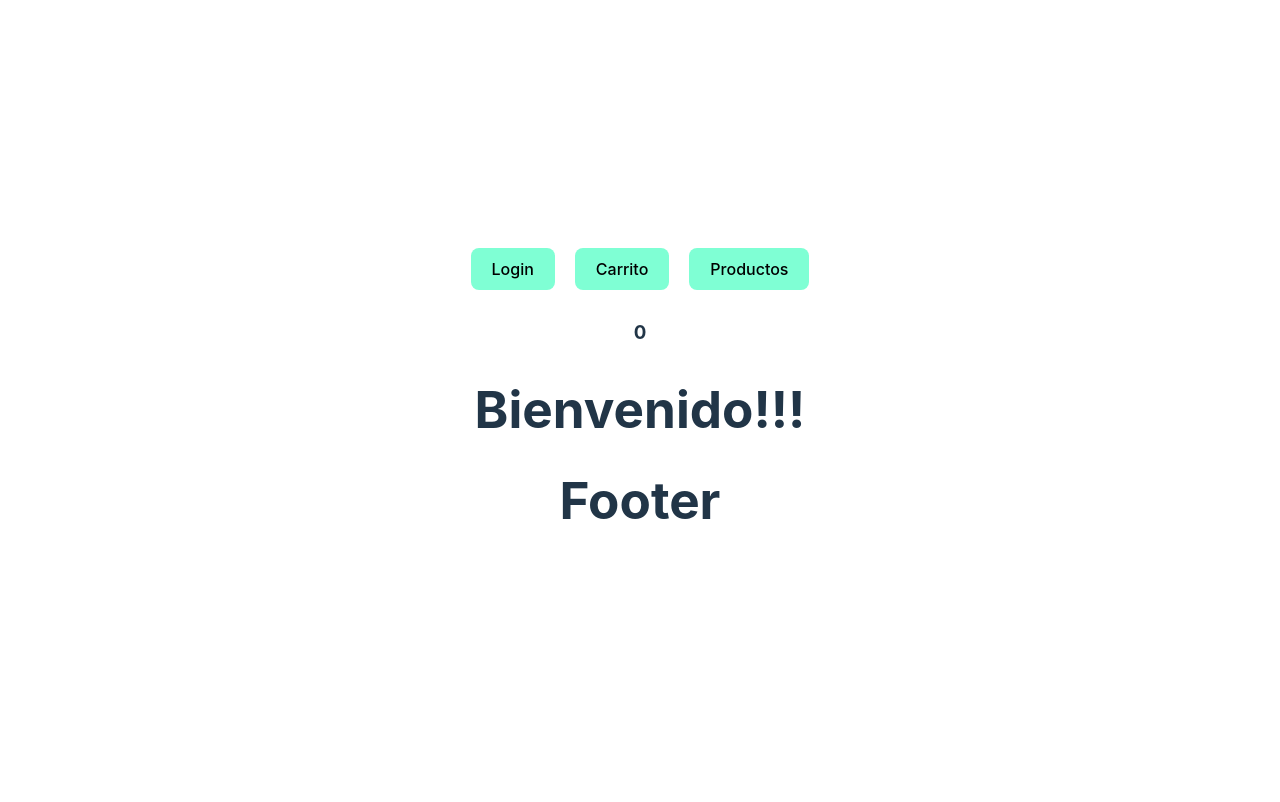
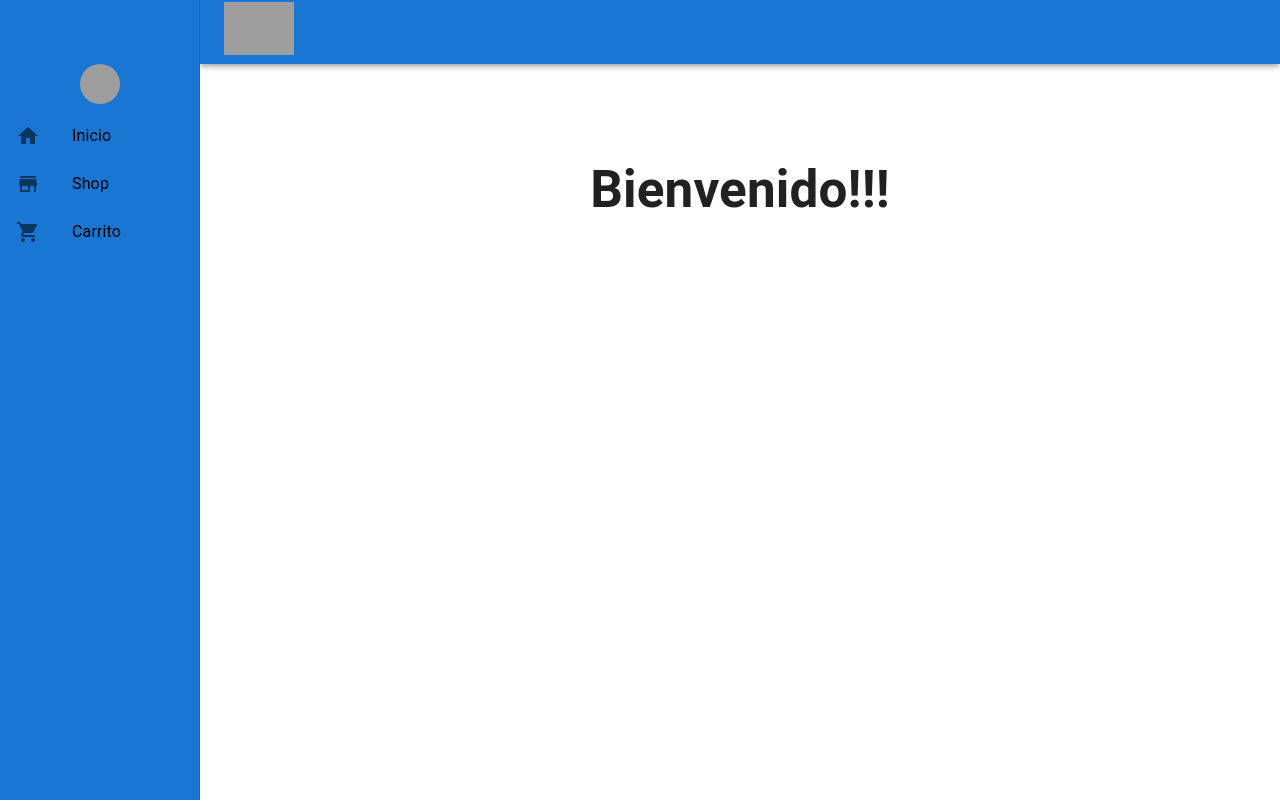
Before and after one commit to florrueda/Frontend-3, a React (Vite) app: page / in a window 1280 px wide. Shown: the top 802 px of the page. Built offline with nearby package versions, Linux system fonts and the light colour scheme; grey boxes are pictures that could not be loaded.

Commit message:
CLase-21

```diff
--- a/src/Components/Layout/Layout.jsx
+++ b/src/Components/Layout/Layout.jsx
@@ -1,7 +1,7 @@
 import React, { useContext, useEffect } from 'react';
-import Navbar from './Navbar/Navbar';
 import { Outlet } from "react-router-dom";
 import { CartContextReducer } from '../../Context/CartContextReducer';
+import NavbarMaterial from './Navbar/NavbarMaterial';
 
 const Layout = () => {
     const { state, dispatch } = useContext(CartContextReducer);
@@ -12,7 +12,7 @@
 
     return (
         <div>
-            <Navbar></Navbar>
+            <NavbarMaterial></NavbarMaterial>
             <h3>{state.totalQuantity}</h3>
             <Outlet></Outlet>
             <h1>Footer</h1>
--- /dev/null
+++ b/src/Components/Layout/Navbar/NavbarMaterial.jsx
@@ -0,0 +1,160 @@
+import React, { useState } from "react";
+import AppBar from "@mui/material/AppBar";
+import Box from "@mui/material/Box";
+import CssBaseline from "@mui/material/CssBaseline";
+import Drawer from "@mui/material/Drawer";
+import IconButton from "@mui/material/IconButton";
+import List from "@mui/material/List";
+import ListItem from "@mui/material/ListItem";
+import ListItemButton from "@mui/material/ListItemButton";
+import ListItemIcon from "@mui/material/ListItemIcon";
+import ListItemText from "@mui/material/ListItemText";
+import MenuIcon from "@mui/icons-material/Menu";
+import HomeIcon from "@mui/icons-material/Home";
+import StoreIcon from '@mui/icons-material/Store';
+import ShoppingCartIcon from "@mui/icons-material/ShoppingCart";
+import Toolbar from "@mui/material/Toolbar";
+import { Avatar } from "@mui/material";
+import LogoutIcon from "@mui/icons-material/Logout";
+import { Outlet } from "react-router-dom";
+import {useNavigate} from 'react-router-dom'
+
+const drawerWidth = 200;
+
+const NavbarMaterial = (props) => {
+  const { window } = props;
+  const navigate = useNavigate()
+  const [mobileOpen, setMobileOpen] = useState(false);
+
+  const handleDrawerToggle = () => {
+    setMobileOpen(!mobileOpen);
+  };
+
+  const drawer = (
+    <div>
+      <Toolbar />
+      <Box
+        display={"flex"}
+        flexDirection="column"
+        spacing={0}
+        justifyContent="center"
+        alignItems={"center"}
+      >
+        <Avatar alt="Remy Sharp" src={"sadsa"} />
+      </Box>
+      <List>
+        <ListItem disablePadding>
+          <ListItemButton onClick={()=>navigate('/')}>
+            <ListItemIcon>
+              <HomeIcon />
+            </ListItemIcon>
+            <ListItemText primary={"Inicio"} sx={{ color: "black" }} />
+          </ListItemButton>
+        </ListItem>
+        <ListItem disablePadding>
+          <ListItemButton onClick={()=>navigate('/products')}>
+            <ListItemIcon>
+              <StoreIcon />
+            </ListItemIcon>
+            <ListItemText primary={"Shop"} sx={{ color: "black" }} />
+          </ListItemButton>
+        </ListItem>
+        <ListItem disablePadding>
+          <ListItemButton onClick={()=>navigate('/cart')}>
+            <ListItemIcon>
+              <ShoppingCartIcon />
+            </ListItemIcon>
+            <ListItemText primary={"Carrito"} sx={{ color: "black" }} />
+          </ListItemButton>
+        </ListItem>
+      </List>
+    </div>
+  );
+
+  const container =
+    window !== undefined ? () => window().document.body : undefined;
+
+  return (
+    <Box sx={{ display: "flex" }}>
+      <CssBaseline />
+      <AppBar
+        position="fixed"
+        sx={{
+          width: { sm: `calc(100% - ${drawerWidth}px)` },
+        }}
+      >
+        <Toolbar
+          sx={{ gap: "20px", display: "flex", justifyContent: "space-between" }}
+        >
+          <Box>
+            <img src="logo" alt="logo" style={{ width: "70px" }} />
+          </Box>
+          <IconButton
+            color="secondary.primary"
+            aria-label="open drawer"
+            edge="start"
+            onClick={handleDrawerToggle}
+            sx={{ mr: 2, display: { sm: "none" } }}
+          >
+            <MenuIcon color="secondary.primary" />
+          </IconButton>
+        </Toolbar>
+      </AppBar>
+      <Box
+        component="nav"
+        sx={{ width: { sm: drawerWidth }, flexShrink: { sm: 0 } }}
+        aria-label="mailbox folders"
+      >
+        <Drawer
+          container={container}
+          variant="temporary"
+          open={mobileOpen}
+          anchor={"right"}
+          onClose={handleDrawerToggle}
+          ModalProps={{
+            keepMounted: true,
+          }}
+          sx={{
+            display: { xs: "block", sm: "none" },
+            "& .MuiDrawer-paper": {
+              boxSizing: "border-box",
+              width: drawerWidth,
+              backgroundColor: "#1976d2",
+            },
+          }}
+        >
+          {drawer}
+        </Drawer>
+        <Drawer
+          variant="permanent"
+          sx={{
+            display: { xs: "none", sm: "block" },
+            "& .MuiDrawer-paper": {
+              boxSizing: "border-box",
+              width: drawerWidth,
+              backgroundColor: "#1976d2",
+            },
+          }}
+          open
+        >
+          {drawer}
+        </Drawer>
+      </Box>
+      <Box
+        component="main"
+        sx={{
+          flexGrow: 1,
+          py: 4,
+          width: { sm: `calc(100% - ${drawerWidth}px)` },
+          minHeight: "100vh",
+          // marginBottom: "50px"
+        }}
+      >
+        <Toolbar />
+        <Outlet />
+      </Box>
+    </Box>
+  );
+};
+
+export default NavbarMaterial;
--- a/src/Components/Pages/Cart/Cart.container.jsx
+++ b/src/Components/Pages/Cart/Cart.container.jsx
@@ -1,36 +1,59 @@
 import React, { useContext, useEffect } from "react";
 import { CartContextReducer } from "../../../Context/CartContextReducer";
+import Swal from 'sweetalert2'
+
+
 
 const CartContainer = () => {
   const { state, dispatch } = useContext(CartContextReducer);
 
   useEffect(()=> {
     dispatch({type:'GET_TOTAL_PRICE'})
-  },[])
+  },[state.cart])
+
+  const limpiarCarrito = () => {
+    Swal.fire({
+      title: 'Seguro quieres limpiar el carrito?',
+      showDenyButton: true,
+      showCancelButton: true,
+      confirmButtonText: 'Si, seguro',
+      denyButtonText: `No, me arrepiento`,
+    }).then((result) => {
+      /* Read more about isConfirmed, isDenied below */
+      if (result.isConfirmed) {
+        Swal.fire('El carrito se limpio con exito', '', 'success')
+        dispatch({type:'CLEAR_CART'})
+      } else if (result.isDenied) {
+        Swal.fire('El carrito sigue igual', '', 'info')
+      }
+    })
+  }
 
   return (
     <div>
       <h1>Estoy en el carrito</h1>
       <div style={{ display: "flex", justifyContent: "center" }}>
-        {/* <div style={{ display: "flex", justifyContent: "center" }}>
-          {cart.map((product) => (
+        <div style={{ display: "flex", flexDirection:'column', justifyContent: "center"}}>
+          {state.cart.map((product) => (
             <div
               key={product.id}
               style={{
-                width: "200px",
-                height: "300px",
                 border: "2px solid white",
+                display:'flex',
+                alignItems:'center'
               }}
             >
               <h3>{product.name}</h3>
-              <h3>{product.price}</h3>
+              <h3>${product.price}</h3>
+              <h3>Cantidad: {product.quantity}</h3>
               <img src={product.img} style={{ width: "50%" }}></img>
+              <button style={{border: '1px solid red', height:'50%'}} onClick={()=>dispatch({type:'DELETE_BY_ID', payload:product.id})}>Eliminar producto</button>
             </div>
           ))}
-        </div> */}
+        </div>
         <div>
             <h3>El total del carrito es:{state.totalPrice}</h3>
-            <button onClick={()=> dispatch({type: 'CLEAR_CART'})}>Vaciar carrito</button>
+            <button onClick={limpiarCarrito}>Vaciar carrito</button>
         </div>
       </div>
     </div>
--- a/src/Context/CartContextReducer.jsx
+++ b/src/Context/CartContextReducer.jsx
@@ -39,6 +39,9 @@
                 return acc + element.quantity
             }, 0)
             return {...state, totalQuantity: totalQuantity}
+        case "DELETE_BY_ID":
+            let arrFiltrado = state.cart.filter(element => element.id !== action.payload)
+            return {...state, cart:arrFiltrado}
         default:
             return state;
     }
```
Also changed, not shown: package.json (+7 -1 lines), 1 other file (tests, documents, lock files or other folders).
